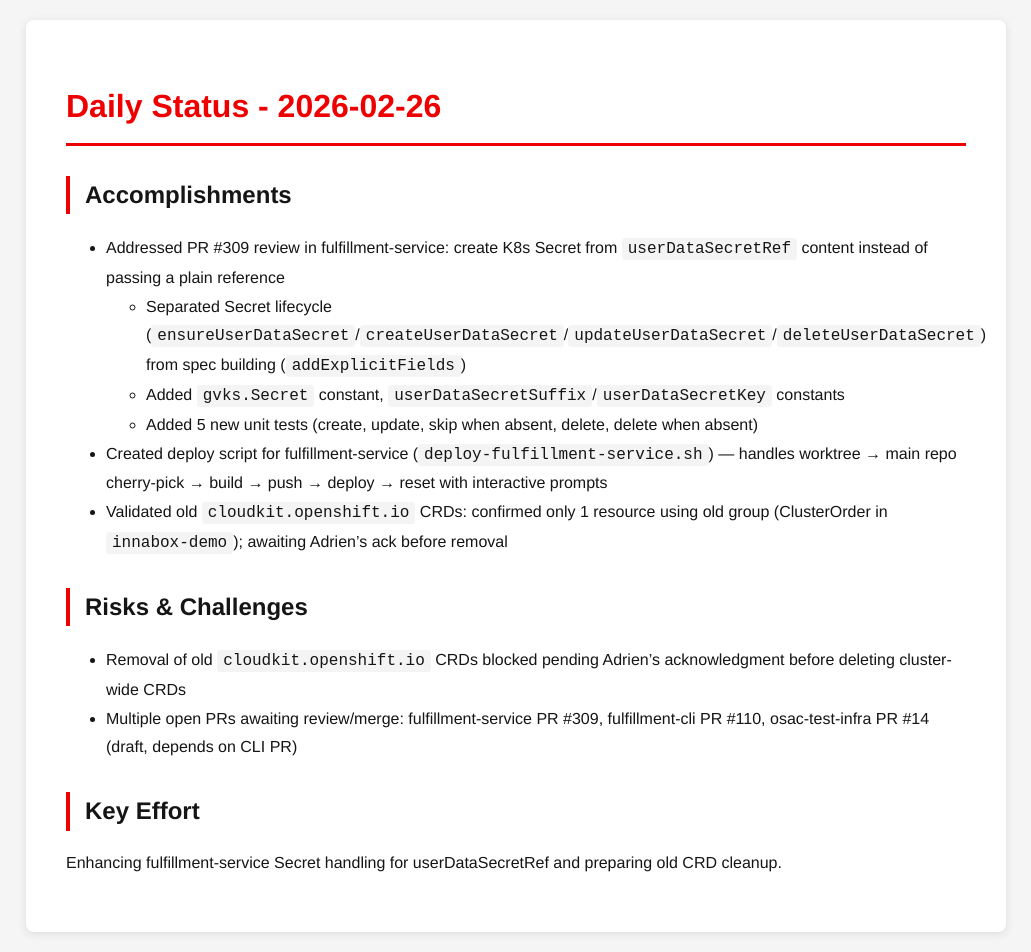
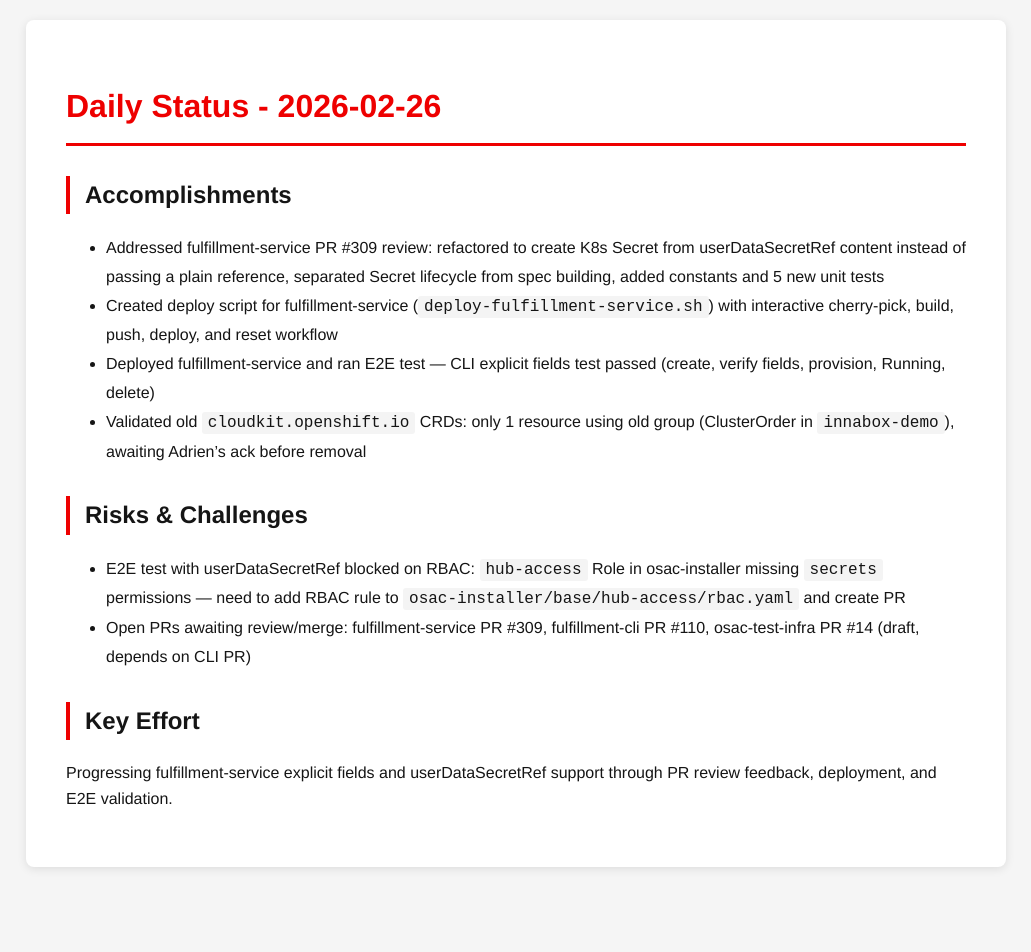
Before and after one commit to tzvatot/daily-status, a Jekyll site: the page built from 2026-02-26.md, in a window 1280 px wide. Shown: the whole page, without its empty margins (124-1155 px from the left). Built offline with Jekyll 4.4.1, drawn with Linux system fonts in a browser that asks for light colours; after the commit the page ends 900 px from its top, so only the background shows below that.

Commit message:
Daily status update - 2026-02-26

```diff
--- a/2026-02-26.md
+++ b/2026-02-26.md
@@ -7,16 +7,14 @@ date: 2026-02-26
 # Daily Status - 2026-02-26
 
 ## Accomplishments
-- Addressed PR #309 review in fulfillment-service: create K8s Secret from `userDataSecretRef` content instead of passing a plain reference
-  - Separated Secret lifecycle (`ensureUserDataSecret`/`createUserDataSecret`/`updateUserDataSecret`/`deleteUserDataSecret`) from spec building (`addExplicitFields`)
-  - Added `gvks.Secret` constant, `userDataSecretSuffix`/`userDataSecretKey` constants
-  - Added 5 new unit tests (create, update, skip when absent, delete, delete when absent)
-- Created deploy script for fulfillment-service (`deploy-fulfillment-service.sh`) — handles worktree → main repo cherry-pick → build → push → deploy → reset with interactive prompts
-- Validated old `cloudkit.openshift.io` CRDs: confirmed only 1 resource using old group (ClusterOrder in `innabox-demo`); awaiting Adrien's ack before removal
+- Addressed fulfillment-service PR #309 review: refactored to create K8s Secret from userDataSecretRef content instead of passing a plain reference, separated Secret lifecycle from spec building, added constants and 5 new unit tests
+- Created deploy script for fulfillment-service (`deploy-fulfillment-service.sh`) with interactive cherry-pick, build, push, deploy, and reset workflow
+- Deployed fulfillment-service and ran E2E test — CLI explicit fields test passed (create, verify fields, provision, Running, delete)
+- Validated old `cloudkit.openshift.io` CRDs: only 1 resource using old group (ClusterOrder in `innabox-demo`), awaiting Adrien's ack before removal
 
 ## Risks & Challenges
-- Removal of old `cloudkit.openshift.io` CRDs blocked pending Adrien's acknowledgment before deleting cluster-wide CRDs
-- Multiple open PRs awaiting review/merge: fulfillment-service PR #309, fulfillment-cli PR #110, osac-test-infra PR #14 (draft, depends on CLI PR)
+- E2E test with userDataSecretRef blocked on RBAC: `hub-access` Role in osac-installer missing `secrets` permissions — need to add RBAC rule to `osac-installer/base/hub-access/rbac.yaml` and create PR
+- Open PRs awaiting review/merge: fulfillment-service PR #309, fulfillment-cli PR #110, osac-test-infra PR #14 (draft, depends on CLI PR)
 
 ## Key Effort
-Enhancing fulfillment-service Secret handling for userDataSecretRef and preparing old CRD cleanup.
+Progressing fulfillment-service explicit fields and userDataSecretRef support through PR review feedback, deployment, and E2E validation.
```
